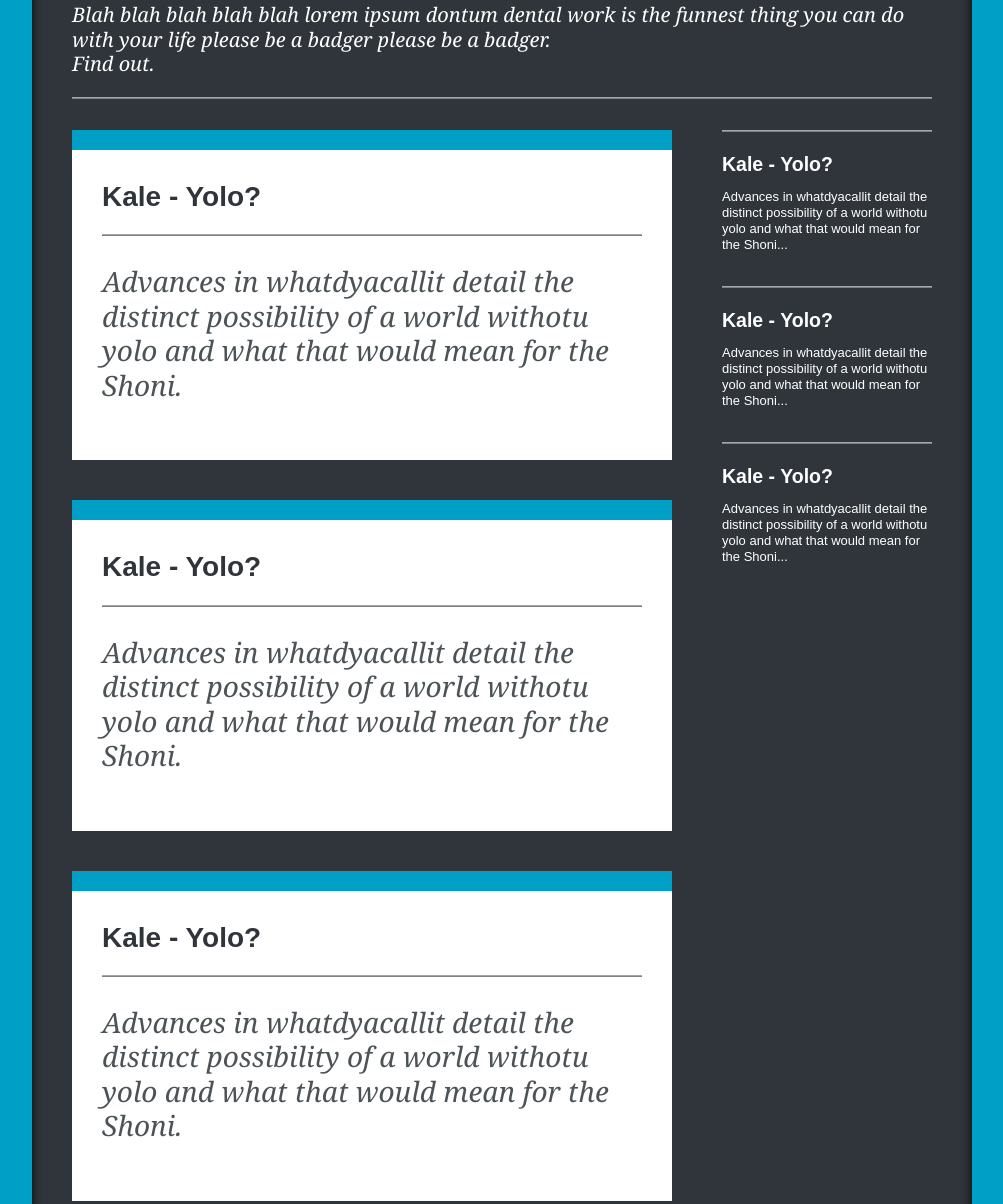
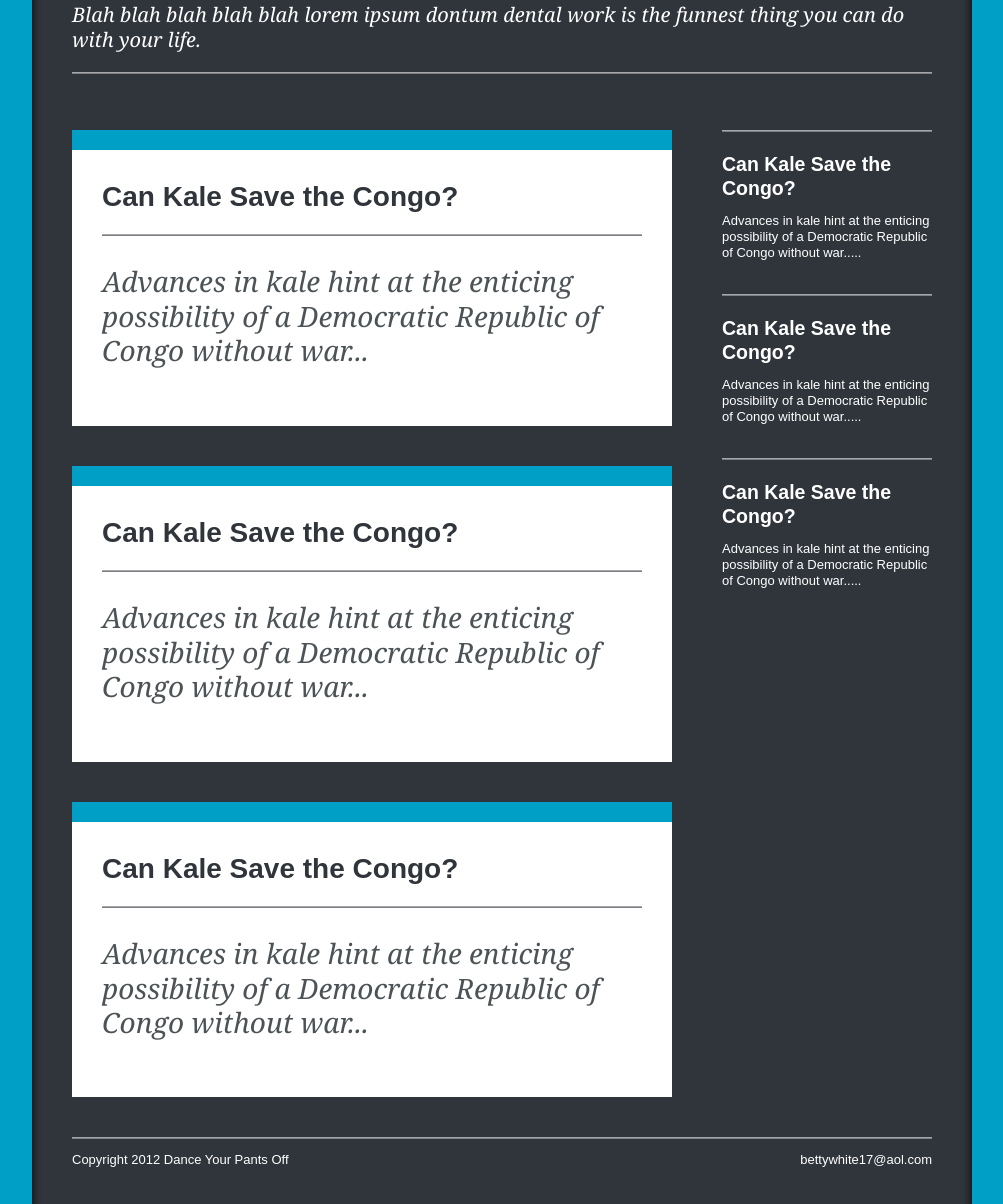
Before and after one commit to alexdvance/cooking, a plain HTML site: page index.html in a window 1280 px wide. Shown: the part 245-1449 px from the top of the page, without its empty margins (138-1141 px from the left). Drawn offline with nearby package versions, Linux system fonts and the light colour scheme.

Commit message:
Added slightly less assinine placeholder text

```diff
--- a/index.html
+++ b/index.html
@@ -43,38 +43,37 @@
   <div id="container">
     <header>
 		<h2 id="logo">Cooking Kale</h2>
-		<p class="blurb">Blah blah blah blah blah lorem ipsum dontum dental work is the funnest thing you can do with your life please be a badger please be a badger.
-			<br />Find out.</p>
+		<p class="blurb">Blah blah blah blah blah lorem ipsum dontum dental work is the funnest thing you can do with your life.</p>
 		<div class="divider"></div>
     </header>
     <section id="main" role="main">
 		<div class="top"></div>
 		<article>
 
-			<h1>Kale - Yolo?</h1>
+			<h1>Can Kale Save the Congo?</h1>
 			<div class="divider"></div>
 			<p class="blurb">
-				Advances in whatdyacallit detail the distinct possibility of a world withotu yolo and what that would mean for the Shoni.
+				Advances in kale hint at the enticing possibility of a Democratic Republic of Congo without war...
 			</p>
 		</article>
 
 		<div class="top"></div>
 		<article>
 
-			<h1>Kale - Yolo?</h1>
+			<h1>Can Kale Save the Congo?</h1>
 			<div class="divider"></div>
 			<p class="blurb">
-				Advances in whatdyacallit detail the distinct possibility of a world withotu yolo and what that would mean for the Shoni.
+				Advances in kale hint at the enticing possibility of a Democratic Republic of Congo without war...
 			</p>
 		</article>
 
 		<div class="top"></div>
 		<article>
 
-			<h1>Kale - Yolo?</h1>
+			<h1>Can Kale Save the Congo?</h1>
 			<div class="divider"></div>
 			<p class="blurb">
-				Advances in whatdyacallit detail the distinct possibility of a world withotu yolo and what that would mean for the Shoni.
+				Advances in kale hint at the enticing possibility of a Democratic Republic of Congo without war...
 			</p>
 		</article>
     </section>
@@ -82,20 +81,20 @@
 	<div id="sidebar">
 		<div class="divider"></div>
 		<article>
-			<h1>Kale - Yolo?</h1>
-			<p>Advances in whatdyacallit detail the distinct possibility of a world withotu yolo and what that would mean for the Shoni...</p>
+			<h1>Can Kale Save the Congo?</h1>
+			<p>Advances in kale hint at the enticing possibility of a Democratic Republic of Congo without war.....</p>
 		</article>
 
 		<div class="divider"></div>
 		<article>
-			<h1>Kale - Yolo?</h1>
-			<p>Advances in whatdyacallit detail the distinct possibility of a world withotu yolo and what that would mean for the Shoni...</p>
+			<h1>Can Kale Save the Congo?</h1>
+			<p>Advances in kale hint at the enticing possibility of a Democratic Republic of Congo without war.....</p>
 		</article>
 
 		<div class="divider"></div>
 		<article>
-			<h1>Kale - Yolo?</h1>
-			<p>Advances in whatdyacallit detail the distinct possibility of a world withotu yolo and what that would mean for the Shoni...</p>
+			<h1>Can Kale Save the Congo?</h1>
+			<p>Advances in kale hint at the enticing possibility of a Democratic Republic of Congo without war.....</p>
 		</article>
 	</div>
     <footer>
```
